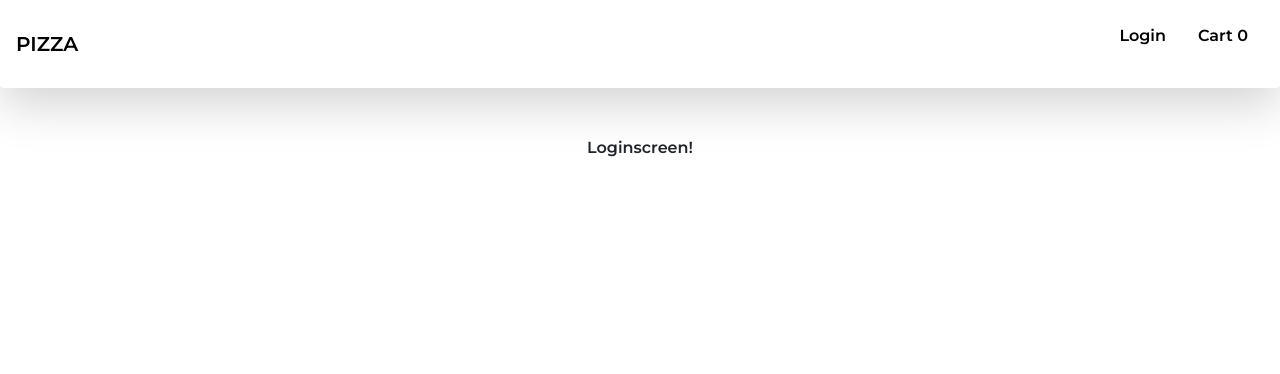
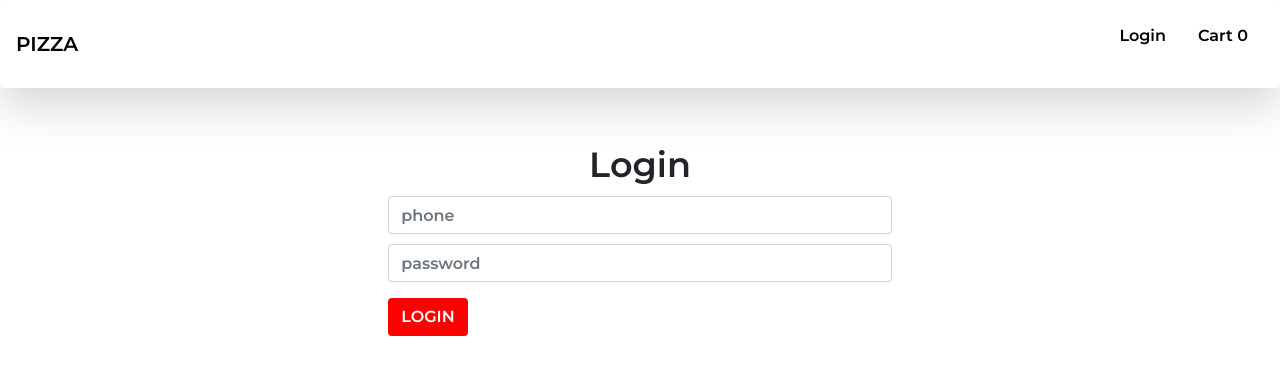
Before and after one commit to cse-mkamble/pizza_delivery_app, a React (Create React App) app in the folder client/: page /login in a window 1280 px wide. Shown: the top 374 px of the page. Built offline with nearby package versions, Linux system fonts and the light colour scheme.

Commit message:
LoginUser create

```diff
--- a/client/src/redux/actions/userActions.js
+++ b/client/src/redux/actions/userActions.js
@@ -10,3 +10,13 @@ export const registerUser = (user) => async dispatch => {
         dispatch({ type: constants.USER_REGISTER_FAILED, payload: error })
     }
 }
+
+export const loginUser = (user) => async dispatch => {
+    dispatch({ type: constants.USER_LOGIN_REQUEST })
+    try {
+        const res = await axios.post(`/api/user/login`, { user })
+        dispatch({ type: constants.USER_LOGIN_SUCCESS, payload: res.data })
+    } catch (error) {
+        dispatch({ type: constants.USER_LOGIN_FAILED, payload: error })
+    }
+}
--- a/client/src/redux/constants.js
+++ b/client/src/redux/constants.js
@@ -11,4 +11,8 @@ export const constants = {
     USER_REGISTER_SUCCESS: 'USER_REGISTER_SUCCESS',
     USER_REGISTER_FAILED: 'USER_REGISTER_FAILED',
 
+    USER_LOGIN_REQUEST: 'USER_LOGIN_REQUEST',
+    USER_LOGIN_SUCCESS: 'USER_LOGIN_SUCCESS',
+    USER_LOGIN_FAILED: 'USER_LOGIN_FAILED',
+
 }
--- a/client/src/redux/reducers/index.js
+++ b/client/src/redux/reducers/index.js
@@ -1,12 +1,13 @@
 import { combineReducers } from "redux";
 import { getAllPizzasReducer } from "./pizzaReducer";
 import { cartReducer } from "./cartReducer";
-import { registerUserReducer } from "./userReducer";
+import { registerUserReducer, loginUserReducer } from "./userReducer";
 
 const rootReducer = combineReducers({
     getAllPizzasReducer: getAllPizzasReducer,
     cartReducer: cartReducer,
-    registerUserReducer: registerUserReducer
+    registerUserReducer: registerUserReducer,
+    loginUserReducer: loginUserReducer
 });
 
 export default rootReducer;
--- a/client/src/redux/reducers/userReducer.js
+++ b/client/src/redux/reducers/userReducer.js
@@ -1,27 +1,44 @@
 import { constants } from "../constants"
 
 export const registerUserReducer = (state = {}, action) => {
-
     switch (action.type) {
         case constants.USER_REGISTER_REQUEST:
             return {
                 loading: true
             }
-
         case constants.USER_REGISTER_SUCCESS:
             return {
                 loading: false,
                 success: true
             }
-
         case constants.USER_REGISTER_FAILED:
             return {
                 loading: false,
                 error: action.payload
             }
-
         default:
             return state
-
     }
 }
+
+export const loginUserReducer = (state = {}, action) => {
+    switch (action.type) {
+        case constants.USER_LOGIN_REQUEST:
+            return {
+                loading: true
+            }
+        case constants.USER_LOGIN_SUCCESS:
+            return {
+                loading: false,
+                success: true,
+                user: action.payload
+            }
+        case constants.USER_LOGIN_FAILED:
+            return {
+                loading: false,
+                error: action.payload
+            }
+        default:
+            return state
+    }
+}
--- a/client/src/screens/Loginscreen.js
+++ b/client/src/screens/Loginscreen.js
@@ -1,11 +1,55 @@
-import React, { useState } from 'react';
+import React, { useState } from 'react'
+import { useSelector, useDispatch } from 'react-redux'
+import { loginUser } from "../redux/actions";
 
 const Loginscreen = () => {
+
+    const [phone, setphone] = useState('')
+    const [password, setpassword] = useState('')
+
+    const dispatch = useDispatch()
+
+    const login = () => {
+        if (!password) {
+            alert("password filled!")
+        } else {
+            const user = { phone, password }
+            dispatch(loginUser(user))
+        }
+    }
+
     return (
         <div>
-            Loginscreen!
+            <div className="justify-content-center mt-5" style={{ display: 'flex' }} >
+                <div className="col-md-5 text-left">
+                    <h2 className='text-center m-2' style={{ fontSize: '35px' }}>Login</h2>
+                    <div>
+
+                        <input
+                            required
+                            type="text"
+                            placeholder="phone"
+                            className="form-control"
+                            value={phone}
+                            onChange={(e) => setphone(e.target.value)}
+                        />
+
+                        <input
+                            required
+                            type="text"
+                            placeholder="password"
+                            className="form-control"
+                            value={password}
+                            onChange={(e) => setpassword(e.target.value)}
+                        />
+
+                        <button onClick={login} className='btn mt-3'>LOGIN</button>
+
+                    </div>
+                </div>
+            </div>
         </div>
-    );
-};
+    )
+}
 
-export default Loginscreen;
+export default Loginscreen
```
Also changed, not shown: 1 other file (tests, documents, lock files or other folders).
